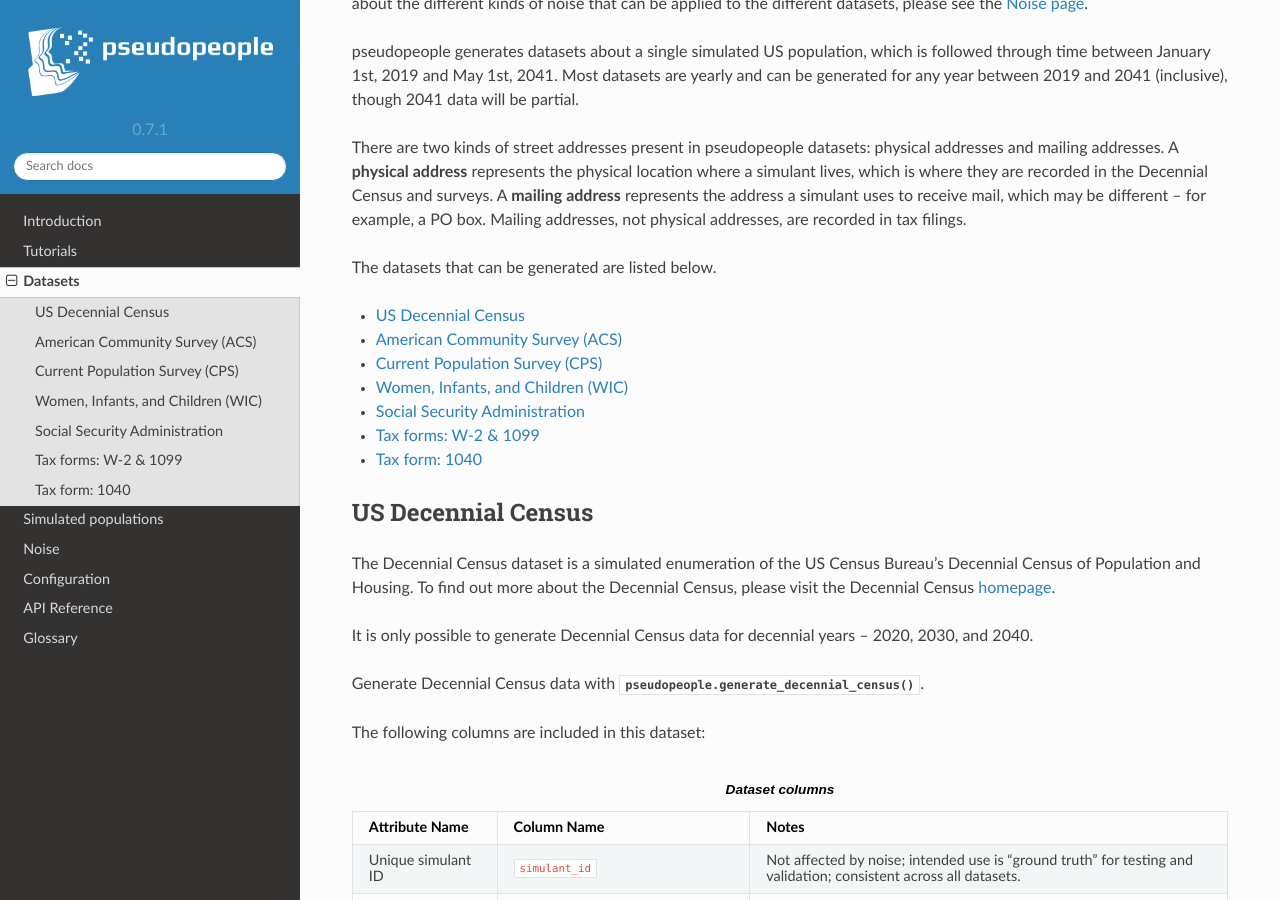
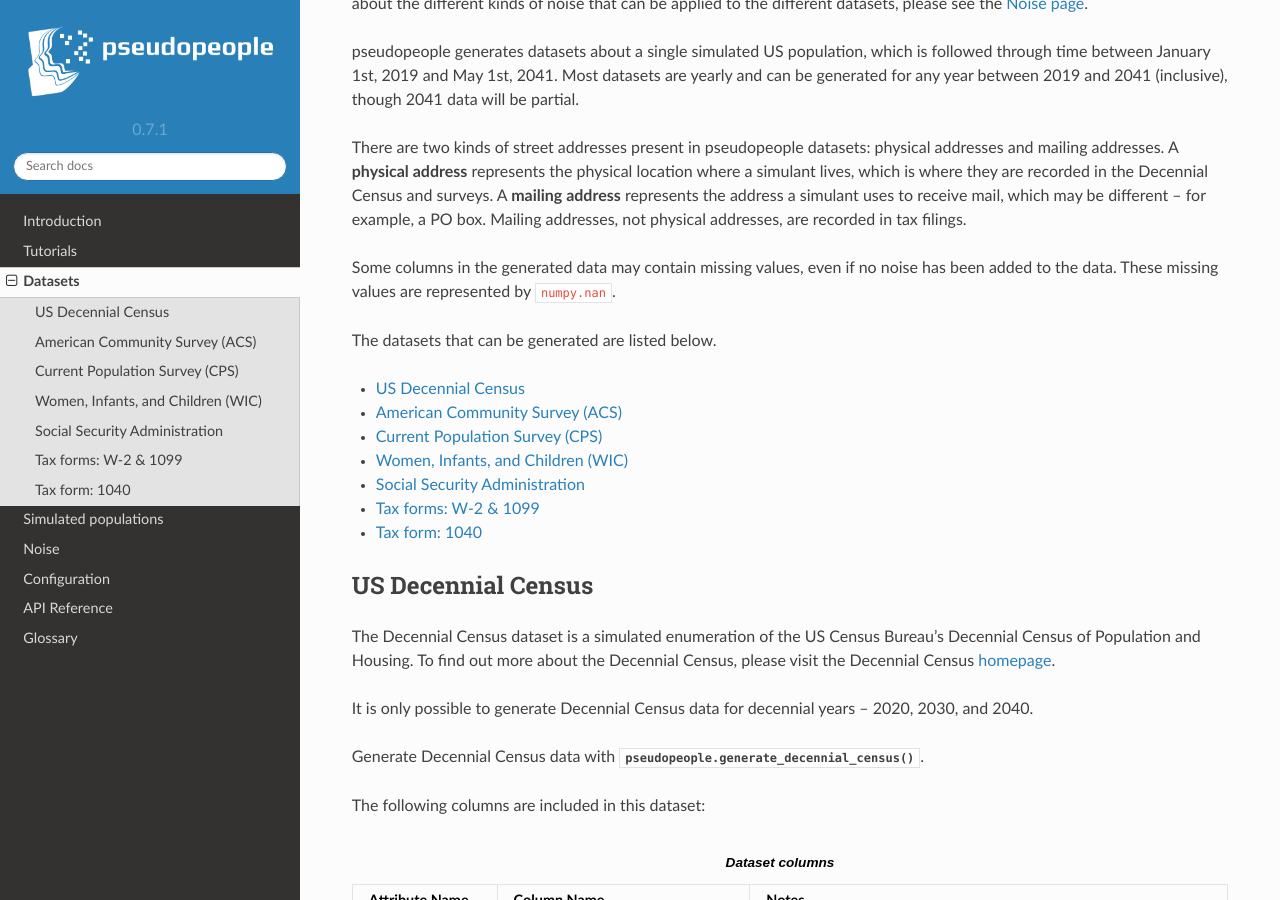
Before and after one commit to ihmeuw/pseudopeople, a Sphinx documentation site: the page built from docs/source/datasets/index.rst, in a window 1280 px wide and 900 px high, scrolled down 312 px. Built offline with Sphinx 7.4.7 and the Read the Docs theme 2.0.0, drawn with Linux system fonts in a browser that asks for light colours.

Commit message:
Add datasets page missingness note

```diff
--- a/docs/source/datasets/index.rst
+++ b/docs/source/datasets/index.rst
@@ -25,6 +25,9 @@ which is where they are recorded in the Decennial Census and surveys.
 A **mailing address** represents the address a simulant uses to receive mail,
 which may be different -- for example, a PO box.
 Mailing addresses, not physical addresses, are recorded in tax filings.
+
+Some columns in the generated data may contain missing values, even if no noise has been added to
+the data. These missing values are represented by :code:`numpy.nan`.
 
 The datasets that can be generated are listed below.
 
```
